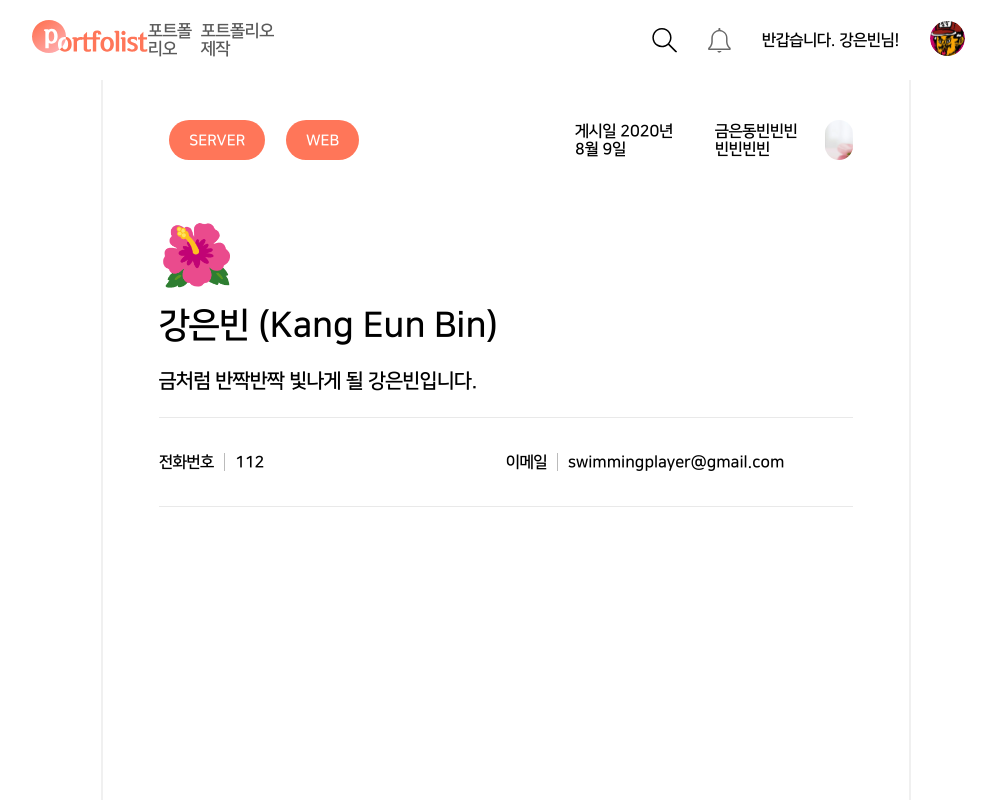
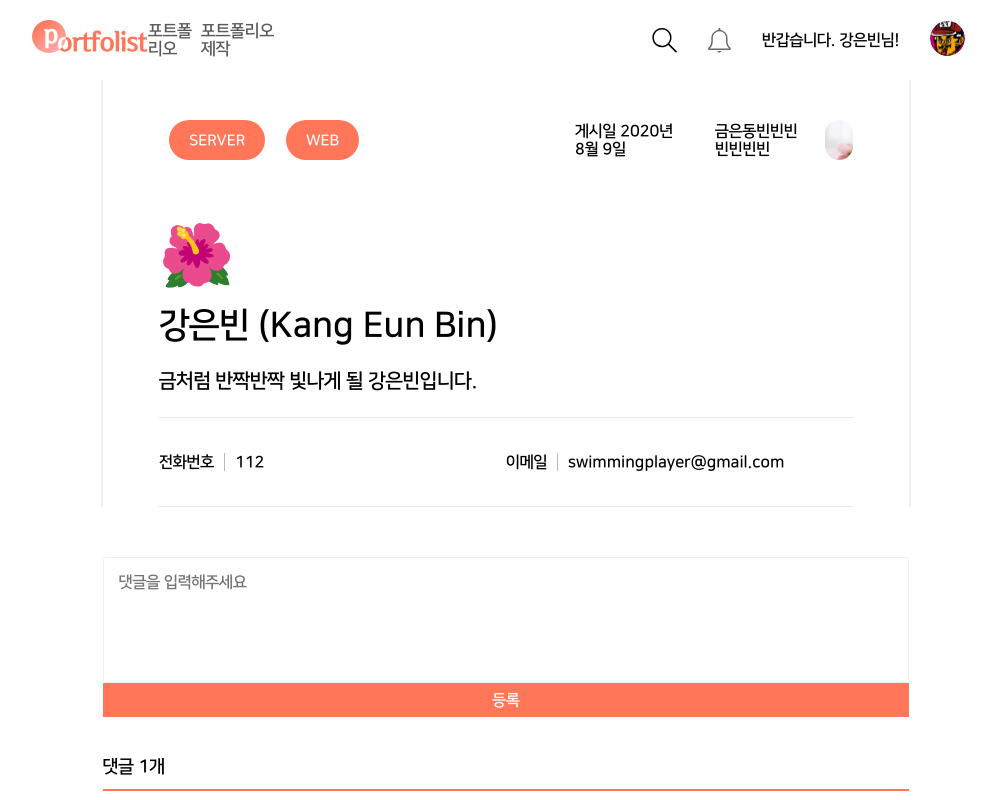
Before and after one commit to DSM-Portfolist/Portfolist-Front, a React (Create React App) app: page /portfolio/1 in a window 1280 px wide. Shown: the top 800 px of the page, without its empty margins (134-1130 px from the left). Built offline with nearby package versions, Linux system fonts and the light colour scheme.

Commit message:
[MODIFY] 포트폴리오 작성 UI 수정

```diff
--- a/src/components/portfolioDetail/style.ts
+++ b/src/components/portfolioDetail/style.ts
@@ -3,10 +3,13 @@ import styled from "@emotion/styled";
 export const DetailWrappper = styled.div`
   width: 63%;
   min-width: 760px;
-  height: 1000px;
   border-left: 2px solid #f0f0f0;
   border-right: 2px solid #f0f0f0;
   margin: 0 auto;
+  -webkit-user-select: none;
+  -moz-user-select: none;
+  -ms-user-select: none;
+  user-select: none;
 
   .portfolio-container {
     width: 86%;
```
